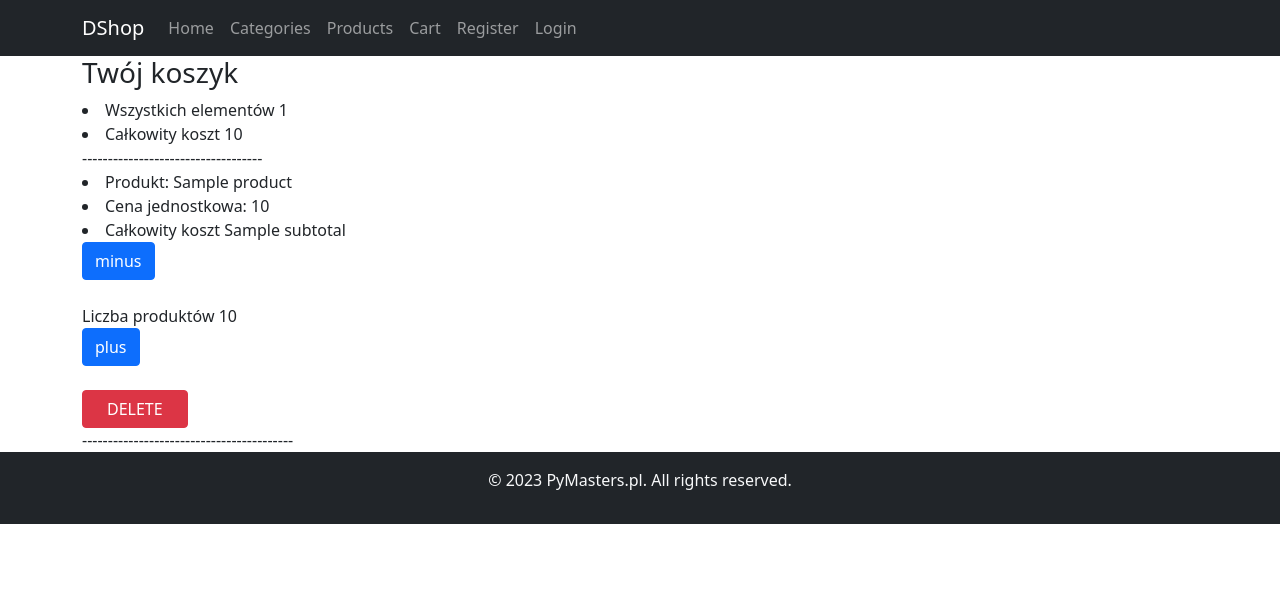
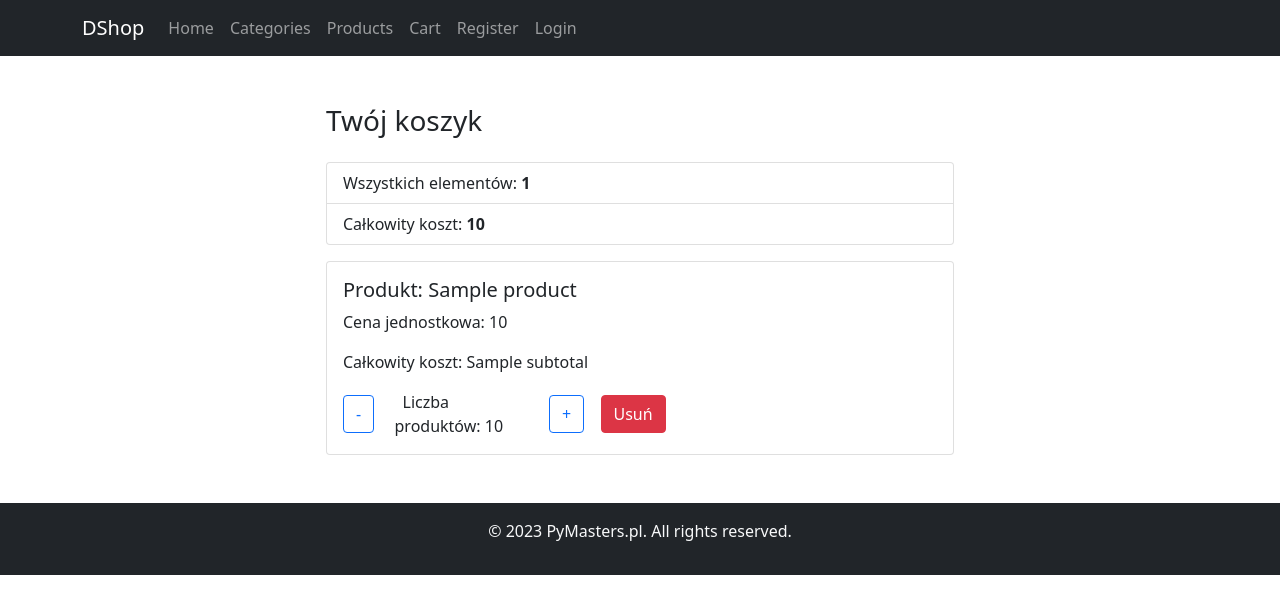
Before and after one commit to pymasterspl/Dshop, a Django app: template Dshop/apps/products_catalogue/templates/products_catalogue/cart_detail.html in a window 1280 px wide. Shown: the top 614 px of the page. Run offline with Django 4.2, Linux system fonts and the light colour scheme; the template is opened without the code that fills it: most values are stand-ins (such as "Sample title", 1, 10 or a date in 2020); parts of the project's set-up code (start-up, migrations or seed data) failed here and were passed over; some libraries are stand-ins or nearby versions.

Commit message:
Better view on cart detail website

```diff
--- a/Dshop/apps/products_catalogue/templates/products_catalogue/cart_detail.html
+++ b/Dshop/apps/products_catalogue/templates/products_catalogue/cart_detail.html
@@ -4,37 +4,47 @@
 
 {% block content %}
 
-<div class="container">
-    <H3>Twój koszyk</H3>
+<div class="container mt-5" style="padding-left: 20%; padding-right: 20%;">
+    <h3 class="mb-4">Twój koszyk</h3>
 
-    <li>Wszystkich elementów {{ cart.count }}</li>
-    <li> Całkowity koszt {{ cart.total }}</li>
-    -----------------------------------
+    <ul class="list-group mb-3">
+        <li class="list-group-item">Wszystkich elementów: <strong>{{ cart.count }}</strong></li>
+        <li class="list-group-item">Całkowity koszt: <strong>{{ cart.total }}</strong></li>
+    </ul>
+
     {% for item in cart %}
-        <li>Produkt: {{ item.product  }}</li>
-        <li>Cena jednostkowa: {{ item.price  }}</li>
-        <li>Całkowity koszt {{ item.subtotal   }}</li>
-            <div class="col-md-3 mb-4">
+    <div class="card mb-5">
+        <div class="card-body">
+            <h5 class="card-title">Produkt: {{ item.product }}</h5>
+            <p class="card-text">Cena jednostkowa: {{ item.price }}</p>
+            <p class="card-text">Całkowity koszt: {{ item.subtotal }}</p>
+            <div class="row align-items-center">
+                <div class="col-md-1">
                     <form action="{% url 'delete_one_cart_item' item.product.slug item.id 1 %}" method="post">
                         {% csrf_token %}
-                    <input class="btn btn-primary" type="submit" value="minus">
+                        <button class="btn btn-outline-primary" type="submit">-</button>
                     </form>
                 </div>
-            Liczba produktów {{ item.quantity }}
-            <div class="col-md-3 mb-4">
+                <div class="col-md-3">
+                    <span class="mx-2">Liczba produktów: {{ item.quantity }}</span>
+                </div>
+                <div class="col-md-1">
                     <form action="{% url 'add_to_cart' item.product.slug item.product.id 1 %}" method="post">
                         {% csrf_token %}
-                   <input  class="btn btn-primary" type="submit" value="plus">
+                        <button class="btn btn-outline-primary" type="submit">+</button>
                     </form>
                 </div>
-            <div class="cart mt-4 align-items-center">
+                <div class="col-md-1">
                     <form action="{% url 'delete_cart_item' item.product.slug item.id %}" method="post">
                         {% csrf_token %}
-                   <input class="btn btn-danger text-uppercase mr-2 px-4" type="submit" value="DELETE">
+                        <button class="btn btn-danger" type="submit">Usuń</button>
                     </form>
                 </div>
-    -----------------------------------------
+            </div>
+        </div>
+    </div>
+
     {% endfor %}
+</div>
 
-</div>
 {% endblock %}
```
Lines whose indentation alone changed are shown as unchanged.
